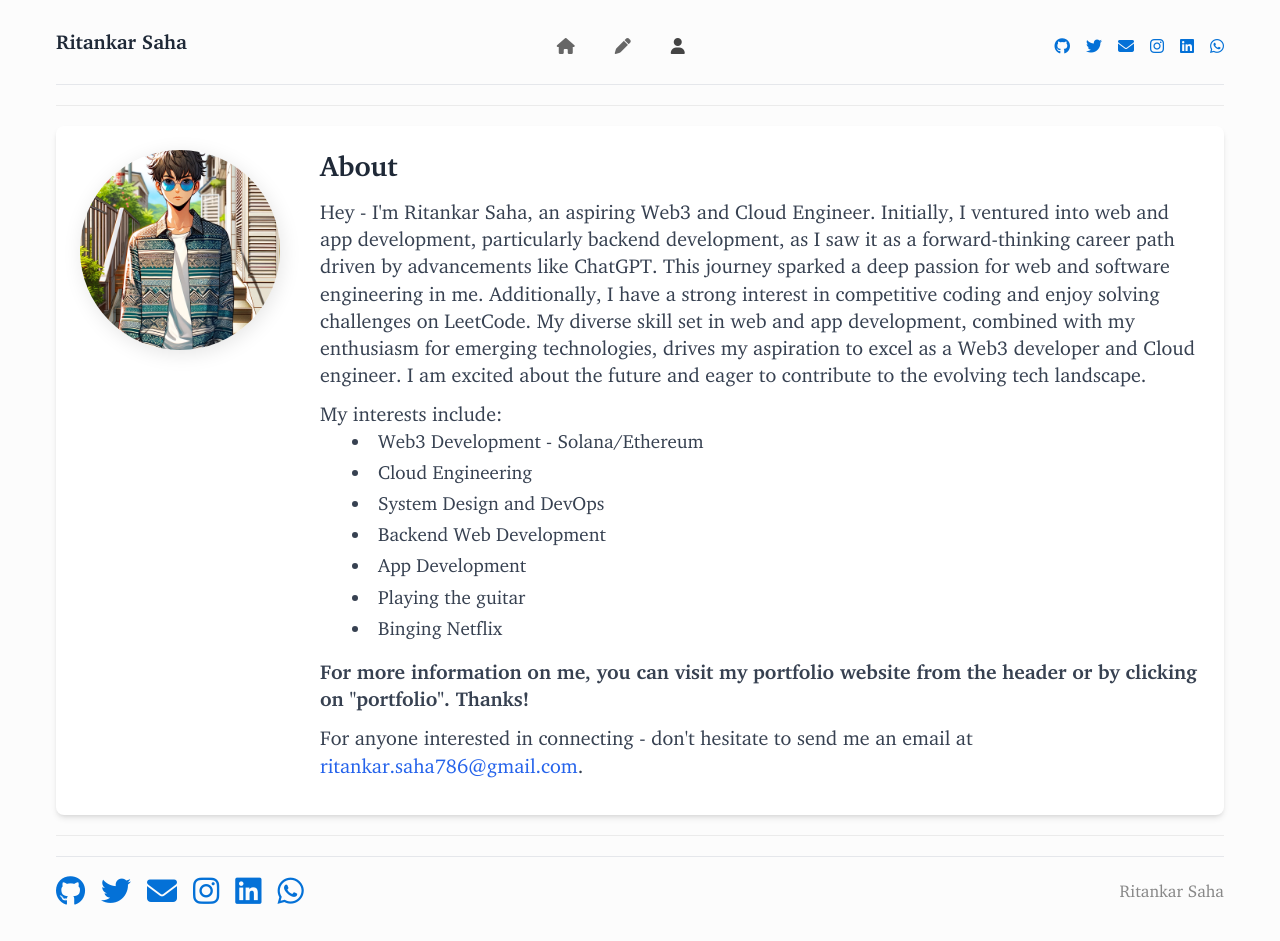
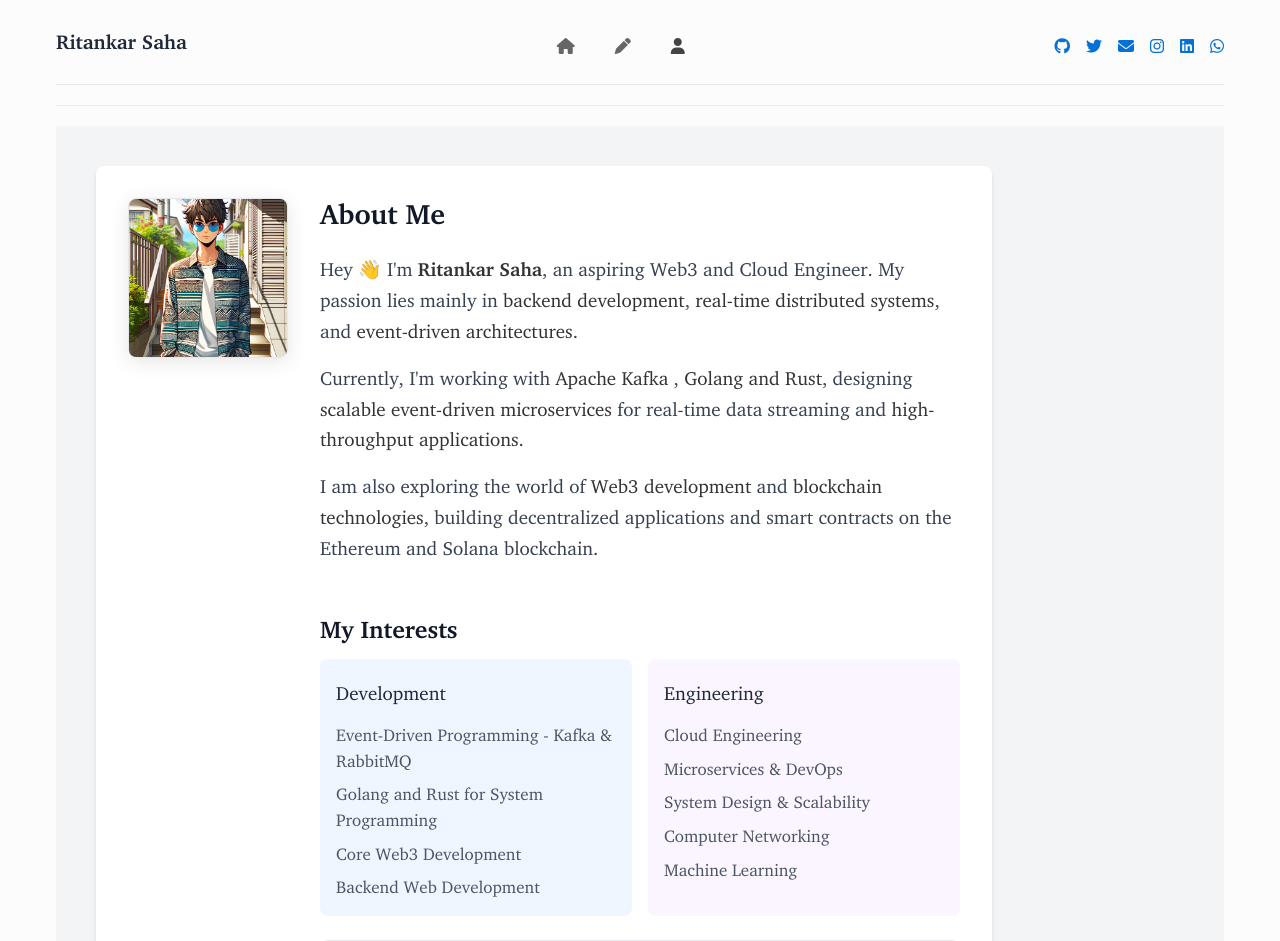
Before and after one commit to ritankarsaha/Perosnal-Blogging, a SvelteKit app: page /about in a window 1280 px wide. Shown: the top 941 px of the page. Built offline with nearby package versions, Linux system fonts and the light colour scheme.

Commit message:
Updated the about page

```diff
--- a/src/routes/about/+page.svelte
+++ b/src/routes/about/+page.svelte
@@ -1,40 +1,101 @@
 <script>
-	import PageBreak from '$lib/components/PageBreak.svelte';
+	import { onMount } from 'svelte';
   </script>
 
   <svelte:head>
 	<title>About - Ritankar Saha</title>
-	<meta name="description" content="I'm an aspiring and ambition-driven machine learning engineer." />
+	<meta name="description" content="I'm an aspiring Web3 and Cloud Engineer with expertise in event-driven programming, Golang, and Kafka." />
   </svelte:head>
 
-<div class="flex flex-col sm:flex-row items-center sm:items-start p-6 bg-white shadow-md rounded-lg">
-	<img class="hidden sm:block sm:max-h-[150px] md:max-h-[170px] lg:max-h-[200px] rounded-full aspect-square object-cover shadow-lg" alt="image of Ritankar" src="/images/avatar.webp" />
-	<div class="sm:ml-10 mt-6 sm:mt-0">
-		<h1 class="text-3xl font-bold text-gray-800 mb-4">About</h1>
-		<p class="text-lg text-gray-700 mb-4">
-			Hey - I'm Ritankar Saha, an aspiring Web3 and Cloud Engineer. Initially, I ventured into web and app development, particularly backend development, as I saw it as a forward-thinking career path driven by advancements like ChatGPT. This journey sparked a deep passion for web and software engineering in me. Additionally, I have a strong interest in competitive coding and enjoy solving challenges on LeetCode. My diverse skill set in web and app development, combined with my enthusiasm for emerging technologies, drives my aspiration to excel as a Web3 developer and Cloud engineer. I am excited about the future and eager to contribute to the evolving tech landscape.
+  <div class="min-h-screen bg-gray-100 flex justify-start items-start p-10">
+	<div class="w-full max-w-4xl bg-white shadow-md rounded-lg p-8 flex flex-row items-start space-x-8">
+	  <!-- Profile Image -->
+	  <img
+		class="w-40 h-40 rounded-lg border border-gray-200 aspect-square object-cover shadow-lg"
+		alt="Ritankar's profile image"
+		src="/images/avatar.webp"
+	  />
+
+	  <!-- Text Content -->
+	  <div class="flex-1 space-y-6">
+		<h1 class="text-2xl font-bold text-gray-900">About Me</h1>
+
+		<div class="space-y-4">
+		  <p class="text-gray-700 leading-relaxed">
+			Hey 👋 I'm <span class="font-semibold text-blue-600">Ritankar Saha</span>, an aspiring Web3 and Cloud Engineer. My passion lies mainly in <span class="font-medium">backend development</span>, <span class="font-medium">real-time distributed systems</span>, and <span class="font-medium">event-driven architectures</span>.
 		  </p>
-		<p class="text-lg text-gray-700 mb-4 !my-0">My interests include:</p>
-		<ul class="list-disc list-inside text-lg text-gray-700 mb-4">
-			<li>Web3 Development - Solana/Ethereum</li>
-			<li>Cloud Engineering</li>
-			<li>System Design and DevOps</li>
-			<li>Backend Web Development</li>
-			<li>App Development</li>
-			<li>Playing the guitar</li>
-			<li>Binging Netflix</li>
-		</ul>
-		<p class="text-lg font-bold text-gray-700 mb-4">For more information on me, you can visit my portfolio website from the header or by clicking on "portfolio". Thanks!</p>
-		<p class="text-lg text-gray-700 mb-4">For anyone interested in connecting - don't hesitate to send me an email at <a href="mailto:ritankar.saha786@gmail.com" class="text-blue-600 hover:text-blue-800 transition-colors">ritankar.saha786@gmail.com</a>.</p>
+
+		  <p class="text-gray-700 leading-relaxed">
+			Currently, I'm working with <span class="font-medium">Apache Kafka</span> , <span class="font-medium">Golang and Rust</span>, designing <span class="font-medium">scalable event-driven microservices</span> for real-time data streaming and <span class="font-medium">high-throughput applications</span>.
+		  </p>
+
+		  <p class="text-gray-700 leading-relaxed">
+			I am also exploring the world of <span class="font-medium">Web3 development</span> and <span class="font-medium">blockchain technologies</span>, building decentralized applications and smart contracts on the Ethereum and Solana blockchain.
+		  </p>
+		</div>
+
+		<!-- Interests Section -->
+		<div class="pt-4">
+		  <h2 class="text-xl font-semibold text-gray-900 mb-4">My Interests</h2>
+		  <div class="grid grid-cols-1 md:grid-cols-2 gap-4">
+			<div class="bg-blue-50 p-4 rounded-lg hover:bg-blue-100 transition-colors duration-300">
+			  <div class="flex flex-col space-y-3">
+				<div class="space-y-2">
+				  <p class="text-gray-800 font-medium">Development</p>
+				  <p class="text-gray-600 text-sm">Event-Driven Programming - Kafka & RabbitMQ</p>
+				  <p class="text-gray-600 text-sm">Golang and Rust for System Programming</p>
+				  <p class="text-gray-600 text-sm">Core Web3 Development</p>
+				  <p class="text-gray-600 text-sm">Backend Web Development</p>
+				</div>
+			  </div>
+			</div>
+
+			<div class="bg-purple-50 p-4 rounded-lg hover:bg-purple-100 transition-colors duration-300">
+			  <div class="flex flex-col space-y-3">
+				<div class="space-y-2">
+				  <p class="text-gray-800 font-medium">Engineering</p>
+				  <p class="text-gray-600 text-sm">Cloud Engineering</p>
+				  <p class="text-gray-600 text-sm">Microservices & DevOps</p>
+				  <p class="text-gray-600 text-sm">System Design & Scalability</p>
+				  <p class="text-gray-600 text-sm">Computer Networking</p>
+				  <p class="text-gray-600 text-sm">Machine Learning</p>
+				</div>
+			  </div>
+			</div>
+		  </div>
+		</div>
+
+		<!-- Contact Info -->
+		<div class="mt-6 bg-gradient-to-r from-blue-50 to-purple-50 p-4 rounded-lg shadow-sm border border-gray-200">
+		  <p class="text-gray-900 font-semibold mb-2">Want to connect?</p>
+		  <p class="text-gray-700">
+			Feel free to email me at
+			<a
+			  href="mailto:ritankar.saha786@gmail.com"
+			  class="text-blue-600 hover:text-blue-800 transition-colors"
+			>
+			  ritankar.saha786@gmail.com
+			</a>
+		  </p>
+		</div>
+	  </div>
 	</div>
   </div>
 
   <style>
-	p:not(ul p) {
-		margin-top: 12px;
-		margin-bottom: 12px;
+	/* Additional custom styles if needed */
+	:global(body) {
+	  margin: 0;
+	  padding: 0;
 	}
+
+	/* Enhance image shadow */
 	img {
-		box-shadow: 2px 4px 20px rgba(0, 0, 0, 0.1);
+	  box-shadow: 0 4px 20px rgba(0, 0, 0, 0.1);
+	}
+
+	/* Smooth transitions */
+	a, div {
+	  transition: all 0.3s ease;
 	}
   </style>
```
Lines whose indentation alone changed are shown as unchanged.
